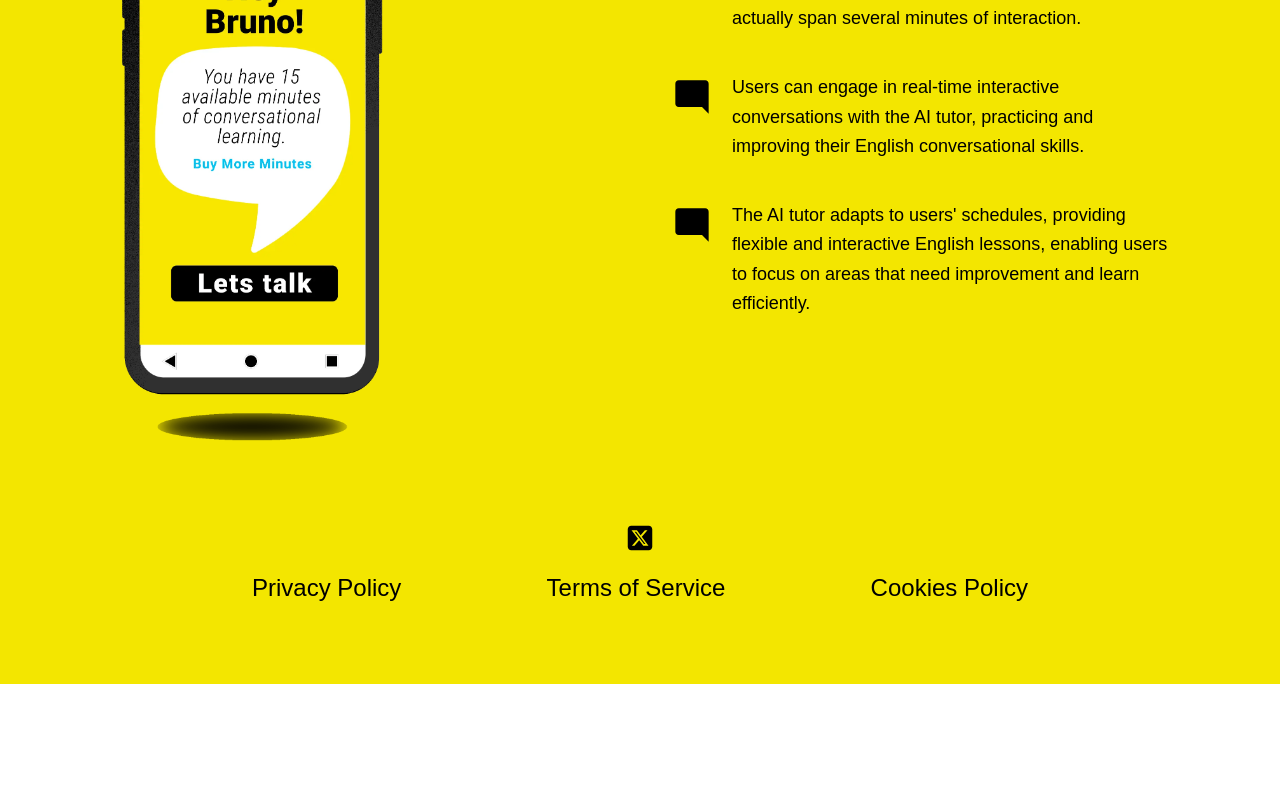
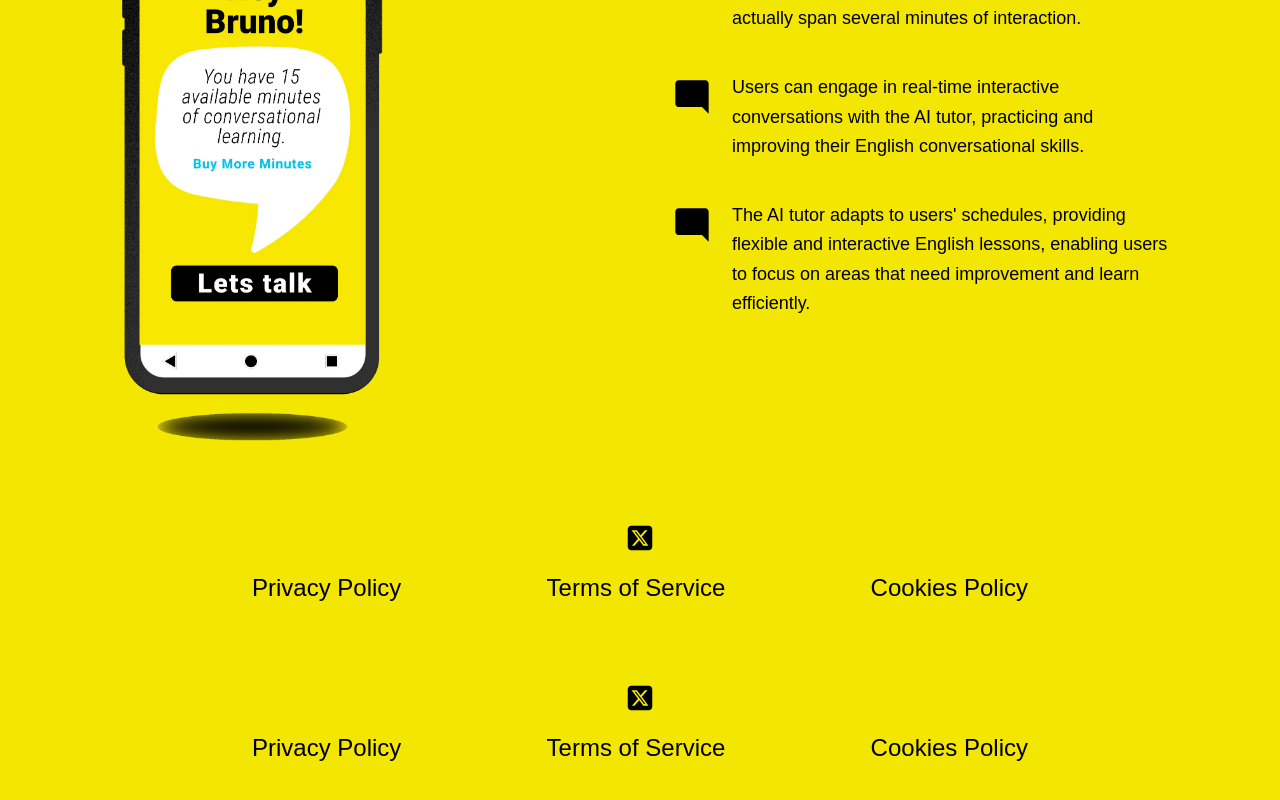
Before and after one commit to UlisesAramis/Fluent-bee, a Next.js app: page / in a window 1280 px wide. Shown: the part 2692-3492 px from the top of the page. Before the commit the page ends 3376 px from the top, so only its background shows below. Built offline with nearby package versions, Linux system fonts and the light colour scheme.

Commit message:
Feat: add footer component

```diff
--- a/src/app/layout.tsx
+++ b/src/app/layout.tsx
@@ -2,6 +2,7 @@ import type { Metadata } from "next";
 import { Geist, Geist_Mono } from "next/font/google";
 import "./globals.css";
 import Header from "@/components/ui/Header";
+import Footer from "@/components/ui/Footer";
 
 const geistSans = Geist({
   variable: "--font-geist-sans",
@@ -30,6 +31,7 @@ export default function RootLayout({
       >
         <Header />
         {children}
+        <Footer />
       </body>
     </html>
   );
```
